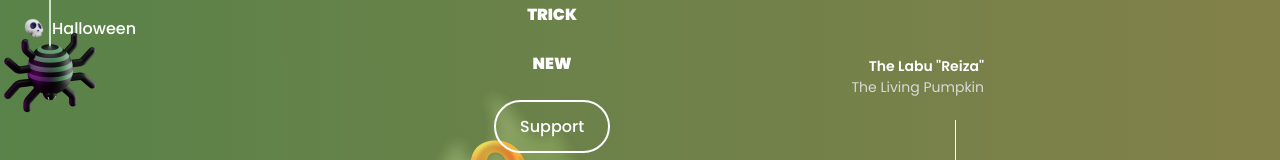
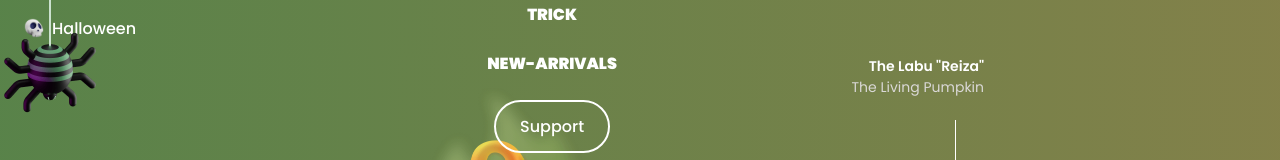
Before and after one commit to kibo13/responsive-halloween-website, a Vue app: page / in a window 1280 px wide. Shown: the top 160 px of the page. Built offline with nearby package versions, Linux system fonts and the light colour scheme; some icons are missing.

Commit message:
update: rename link to anchor

```diff
--- a/src/components/Navbar.vue
+++ b/src/components/Navbar.vue
@@ -39,7 +39,7 @@ export default {
                 { id: 1, name: 'home' },
                 { id: 2, name: 'about' },
                 { id: 3, name: 'trick' },
-                { id: 4, name: 'new' },
+                { id: 4, name: 'new-arrivals' },
             ],
         }
     },
```
